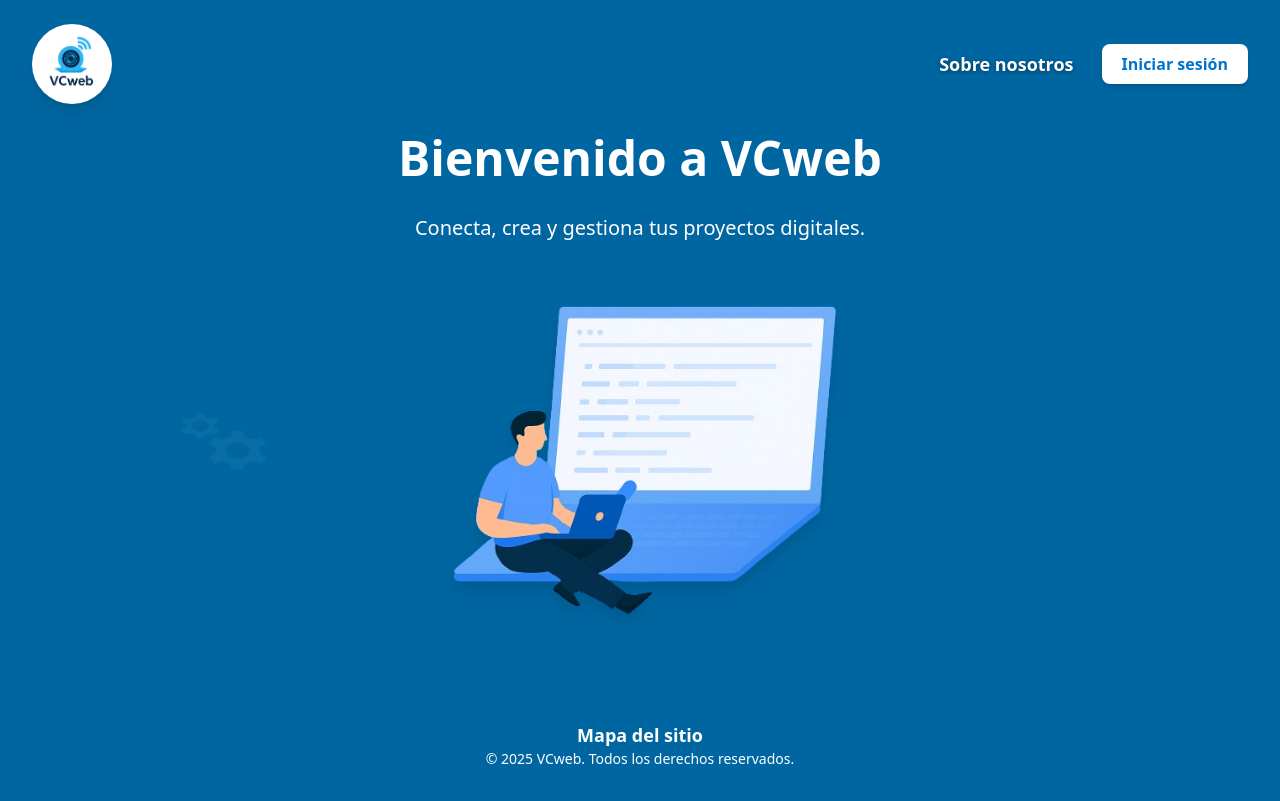
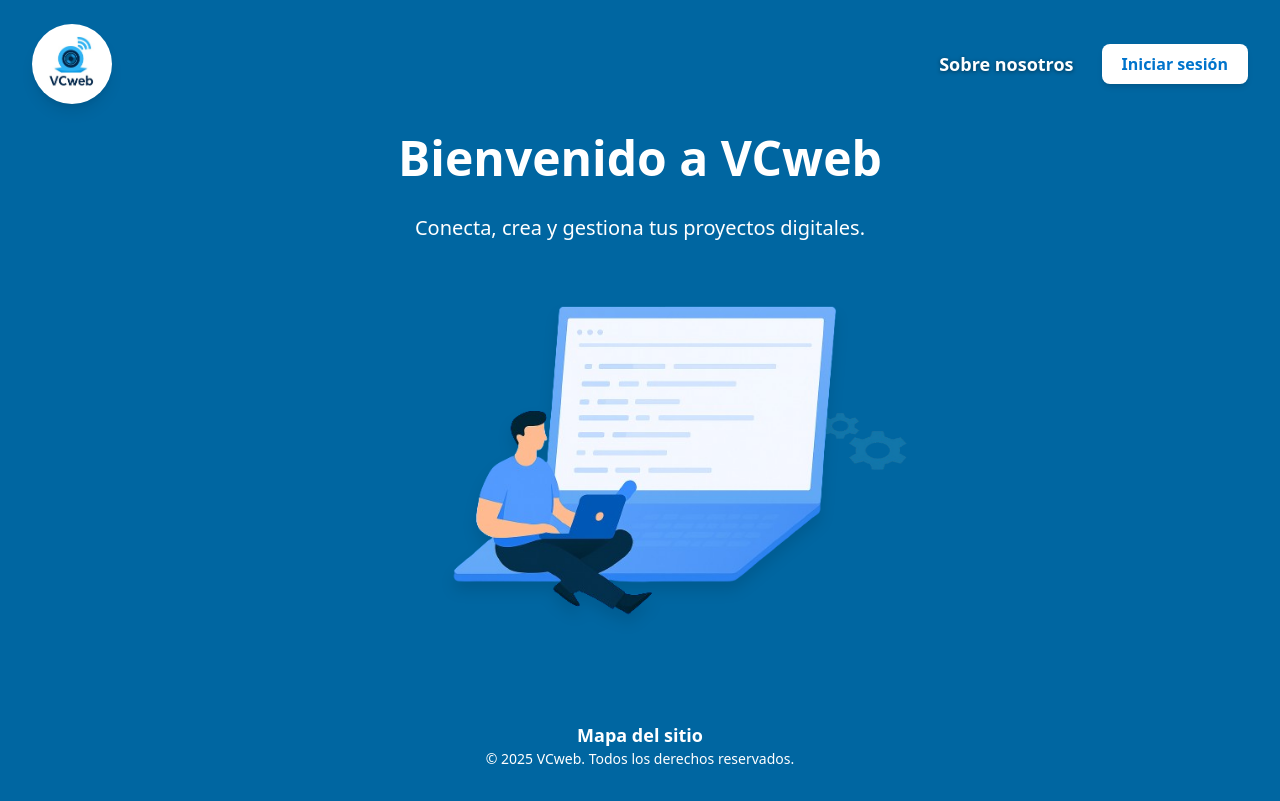
Before and after one commit to MarcoCastr0/VCweb-Front, a React (Vite) app: page / in a window 1280 px wide. Built offline with nearby package versions, Linux system fonts and the light colour scheme; no server answers.

Commit message:
change in home

```diff
--- a/src/pages/Home.tsx
+++ b/src/pages/Home.tsx
@@ -64,7 +64,7 @@
           src="/rueda.png"
           alt=""
           role="presentation"
-          className="w-44 h-44 opacity-40 absolute left-[10%] top-[40%] pointer-events-none select-none"
+          className="w-44 h-44 opacity-80 absolute left-[60%] top-[40%] pointer-events-none select-none"
         />
 
         <img
```
